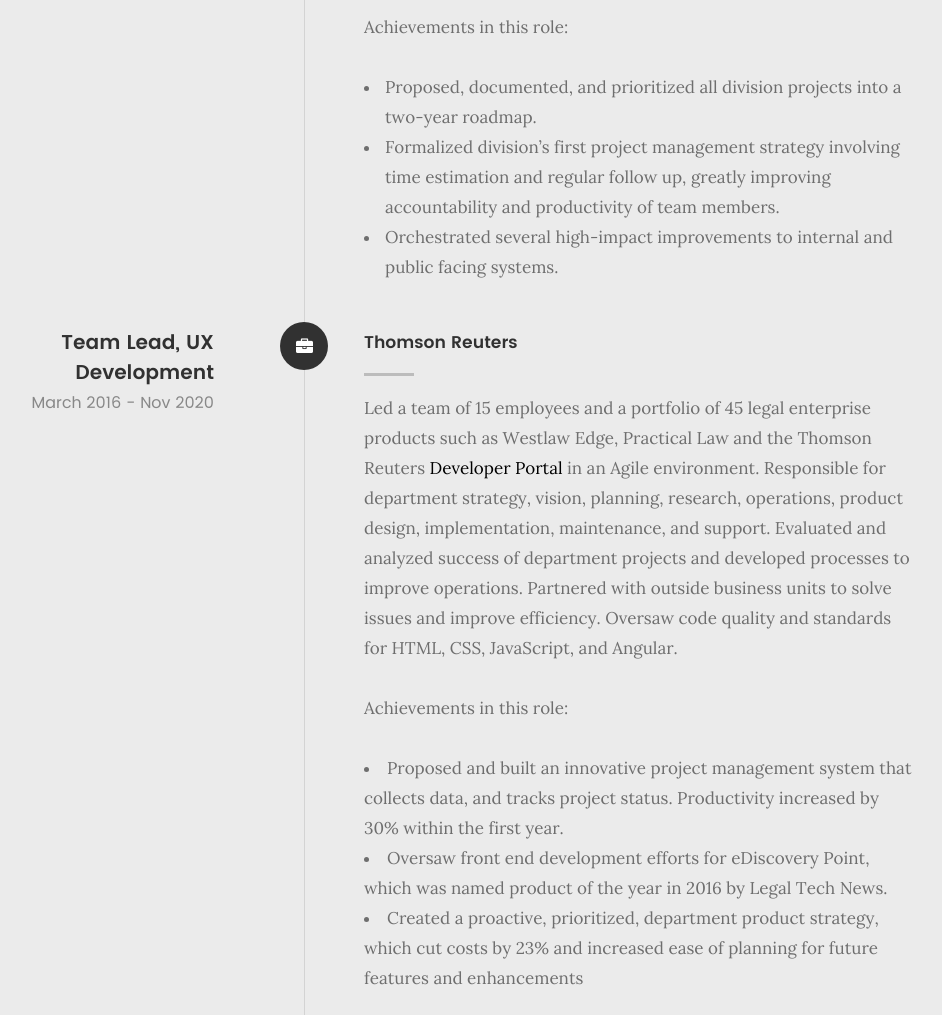
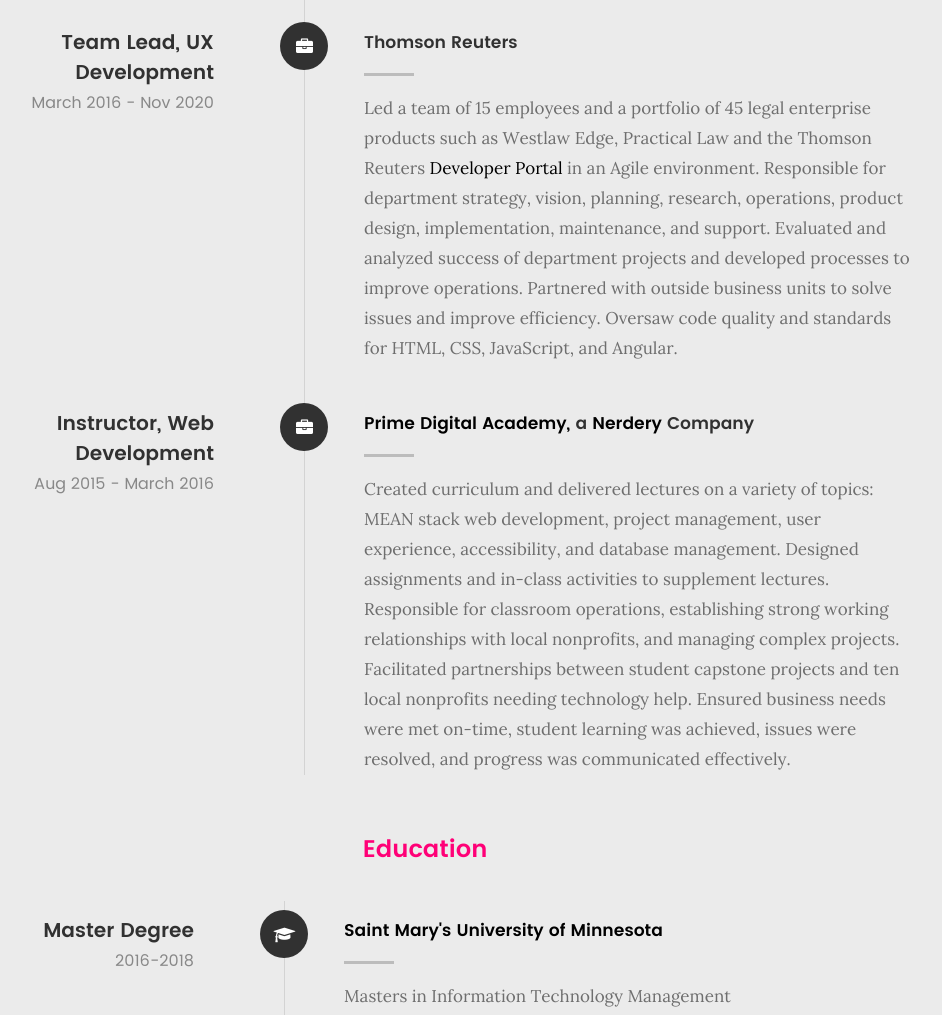
Before and after one commit to kristywessel/kristywessel.github.io, a plain HTML site: page index.html in a window 1280 px wide. Shown: the part 2520-3535 px from the top of the page, without its empty margins (195-1137 px from the left). Drawn offline with Linux system fonts and the light colour scheme; files whose address does not match are found by name.

Commit message:
cleaned up resume section

```diff
--- a/index.html
+++ b/index.html
@@ -202,13 +202,6 @@
 	   				<div class="timeline-content">
 	   					<h4><a href="https://www.washcolib.org/">Washington County Library</a></h4>
 	   					<p>Oversaw library technology division and project teams. Managed organization-wide strategic plan, systems, processes, activities, programs, and services. Directed day-to-day departmental functions, regularly assessing, prioritizing, and evaluating projects, systems, and tools. Managed staff with a variety of technical skills and experience, including coaching, mentoring, training, and development.</p>
-							<p>Achievements in this role:
-							<ul>
-								<li>Proposed, documented, and prioritized all division projects into a two-year roadmap.</li>
-								<li>Formalized division’s first project management strategy involving time estimation and regular follow up, greatly improving accountability and productivity of team members.</li>
-								<li>Orchestrated several high-impact improvements to internal and public facing systems.</li>
-							</ul>
-
 						</p>
 	   				</div>
 
@@ -228,11 +221,6 @@
 	   				<div class="timeline-content">
 	   					<h4>Thomson Reuters</h4>
 	   					<p>Led a team of 15 employees and a portfolio of 45 legal enterprise products such as Westlaw Edge, Practical Law and the Thomson Reuters <a href="https://developerportal.thomsonreuters.com/">Developer Portal</a> in an Agile environment. Responsible for department strategy, vision, planning, research, operations, product design, implementation, maintenance, and support. Evaluated and analyzed success of department projects and developed processes to improve operations. Partnered with outside business units to solve issues and improve efficiency. Oversaw code quality and standards for HTML, CSS, JavaScript, and Angular.</p>
-						<p>Achievements in this role:
-							<li>Proposed and built an innovative project management system that collects data, and tracks project status. Productivity increased by 30% within the first year.</li>
-							<li>Oversaw front end development efforts for eDiscovery Point, which was named product of the year in 2016 by Legal Tech News.</li>
-							<li>Created a proactive, prioritized, department product strategy, which cut costs by 23% and increased ease of planning for future features and enhancements</li>
-						</p>
 	   				</div>
 
 
@@ -250,11 +238,6 @@
 					<div class="timeline-content">
 						<h4><a href="https://www.primeacademy.io">Prime Digital Academy,</a> a <a href="https://www.nerdery.com/">Nerdery</a> Company</h4>
 						<p>Created curriculum and delivered lectures on a variety of topics: MEAN stack web development, project management, user experience, accessibility, and database management. Designed assignments and in-class activities to supplement lectures. Responsible for classroom operations, establishing strong working relationships with local nonprofits, and managing complex projects. Facilitated partnerships between student capstone projects and ten local nonprofits needing technology help. Ensured business needs were met on-time, student learning was achieved, issues were resolved, and progress was communicated effectively.</p>
-						<p>Achievements in this role:
-							<ul>
-								<li>Fostered an encouraging and challenging class environment that increased student job placement by 35% over previous graduating classes led by my peer instructors.</li>
-							</ul>
-						</p>
 					</div>
 
 	   			</div> <!-- /timeline-block -->
```
